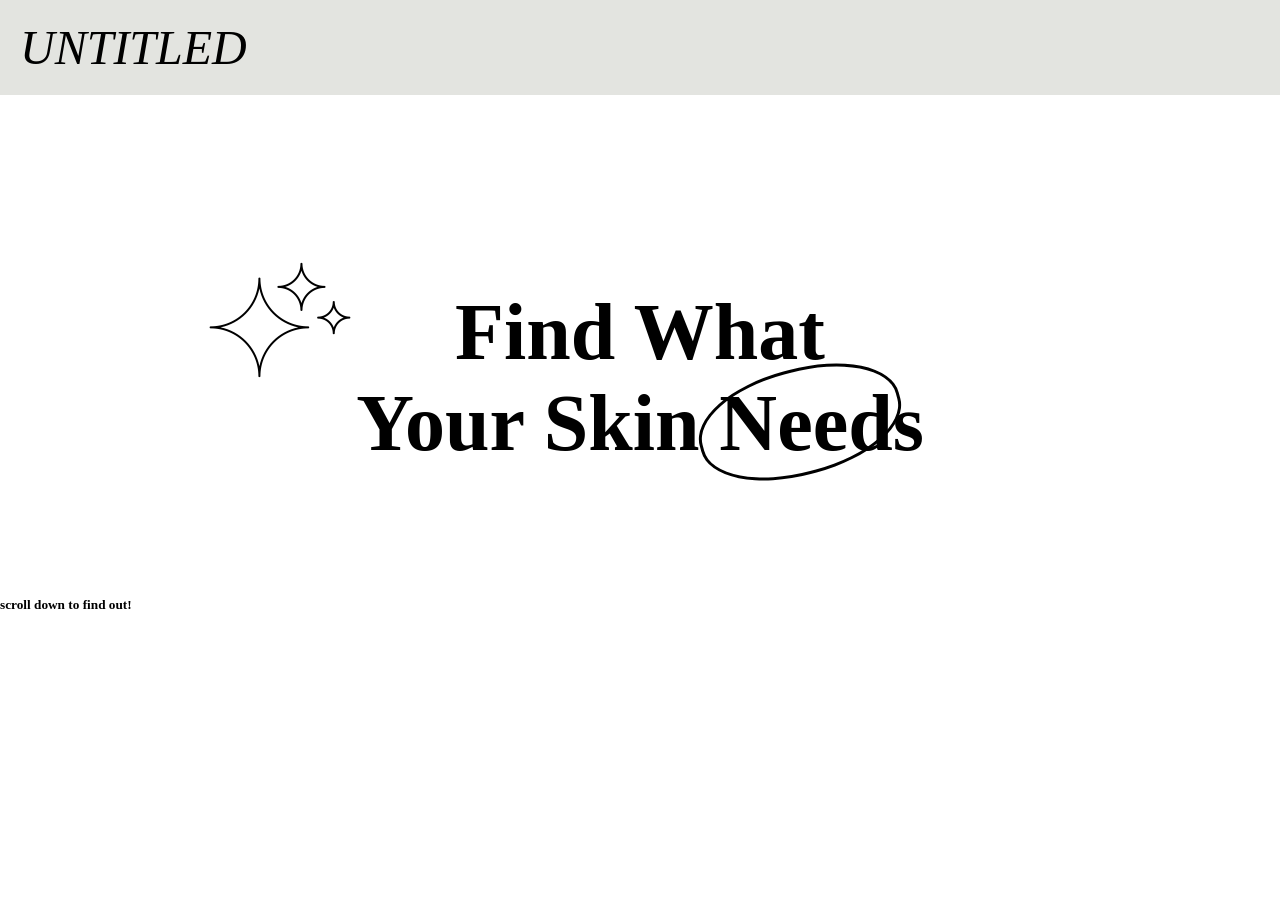
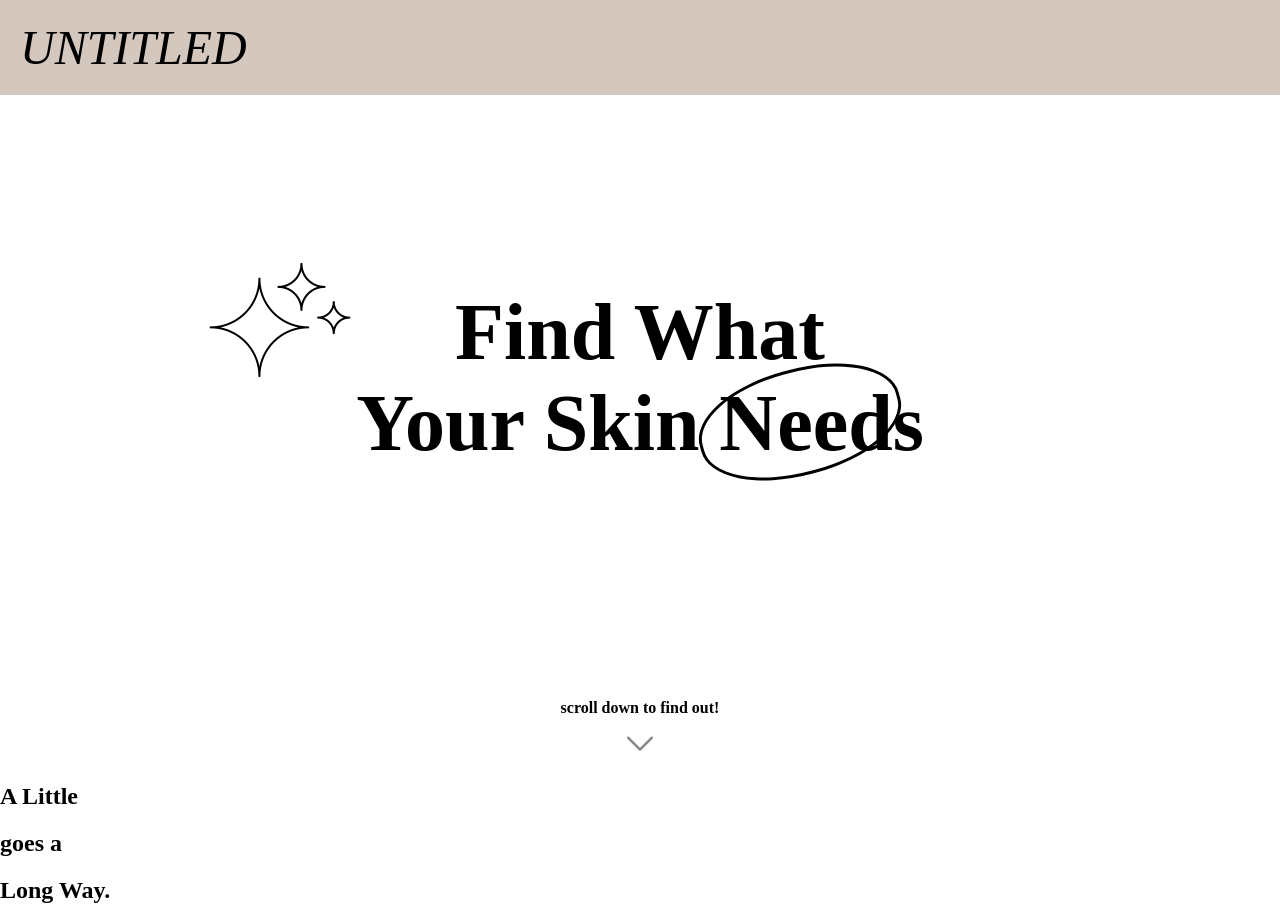
Before and after one commit to techyhelena/finalProj, a plain HTML site: page index.html in a window 1280 px wide. Before the commit the page ends 800 px from the top, so only its background shows below. Drawn offline with Linux system fonts and the light colour scheme; a web font is replaced by a local one.

Commit message:
finished header, add background img later

```diff
--- a/index.html
+++ b/index.html
@@ -18,12 +18,16 @@
 		<div id= oval></div>
 	</div>
 
+	<!-- arrow -->
+	<div class= "headerBot">
+		<h4>scroll down to find out!</h4>
+		<img src= "img/downArrow.svg" class= "downArrow">
+	</div>
 
-
-
-
-	<!-- arrow -->
-	<h5>scroll down to find out!</h5>
+	<!-- first section -->
+	<h2>A Little</h2>
+	<h2>goes a</h2>
+	<h2>Long Way.</h2>
 
 </body>
 </html>
--- a/style.css
+++ b/style.css
@@ -2,6 +2,11 @@
 html, body {
 	margin: 0;
 	padding: 0;
+}
+
+body {
+	font-family: Favorite Notification DEMO;
+
 }
 
 @font-face {
@@ -11,10 +16,9 @@ html, body {
 
 
 .navbar {
-	font-family: Favorite Notification DEMO;
 	font-style: italic;
 	text-transform: uppercase;
-	background: #E3E4E0;
+	background: #D4C8BE;
 	display: flex;
 	padding: 20px;
 	font-size: 3em;
@@ -28,12 +32,7 @@ html, body {
 	flex-direction: column;
 	font-size: 5vh;
 	z-index: 1;
-}
-
-
-
-.header h1, .headerText, h5 {
-	font-family: Favorite Notification DEMO;
+	padding-bottom: 8%;
 }
 
 .header h1, .headerText {
@@ -58,5 +57,27 @@ html, body {
 	position: absolute;
 	right: 900px;
 	top: 220px;
+}
 
+.headerBot {
+	display: flex;
+	flex-direction: column;
+	align-items: center;
 }
+
+.headerBot h4 {
+	text-align: center;
+}
+
+/* CREDITS: https://unused-css.com/blog/animated-down-arrow/ */
+.downArrow {
+	width: 2%;
+	animation: fade_move_down 4s ease-in-out infinite;
+}
+
+/*animated scroll arrow animation*/
+@keyframes fade_move_down {
+  0%   { transform:translate(0,-10px); opacity: 0;  }
+  50%  { opacity: 1;  }
+  100% { transform:translate(0,10px); opacity: 0; }
+}
```
Also changed, not shown: img/downArrow.svg (added), 2 other files.
